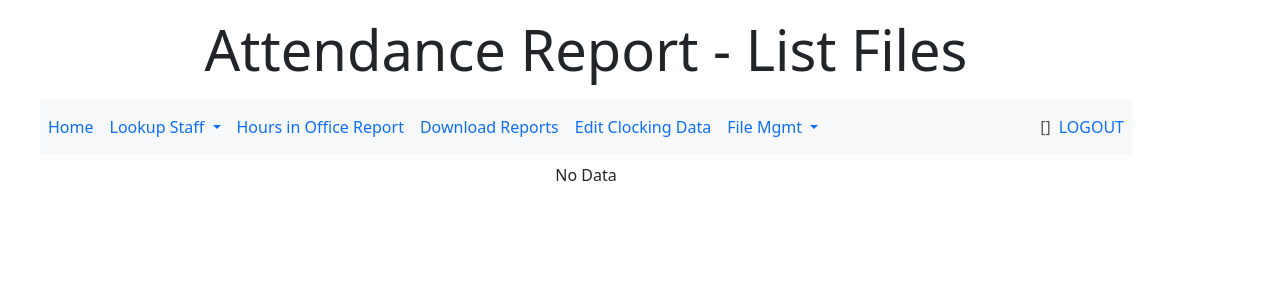
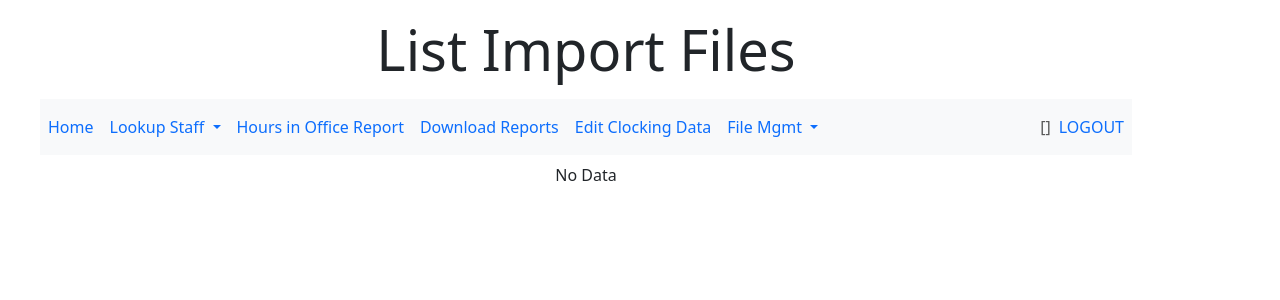
Before and after one commit to amathenge/attendance, a Flask app: template templates/listfiles.html in a window 1280 px wide. Shown: the top 300 px of the page. Run offline with Flask 3, Linux system fonts and the light colour scheme; the template is opened without the code that fills it, so the values that code supplies are empty; some libraries are stand-ins or nearby versions.

Commit message:
Minor Report Changes 16APR2025@22:05

```diff
--- a/app.py
+++ b/app.py
@@ -527,8 +527,12 @@ def exportdata(uid):
         cur.execute(sql, (uid,))
         staff = cur.fetchone()
         now = datetime.now().strftime('%d%b%Y').upper()
+        sql = 'insert into reportlist (staff) values (?)'
+        cur.execute(sql, (uid,))
+        db.commit()
+        placeholder = cur.lastrowid
         # should look for an exception here, but will just continue.
-        filename = f"Attendance_{staff['fullname']}_{now}" + ".csv"
+        filename = f"Attendance_{staff['fullname']}_{now}_{placeholder}" + ".csv"
         f = open(os.path.join(app.config['REPORT_FOLDER'],filename), 'w')
         for row in data:
             temp = datetime.strptime(row['att_date'],'%Y-%m-%d')
@@ -538,8 +542,8 @@ def exportdata(uid):
             f.write(output+'\n')
         f.close()
         message = f"Report written to file {filename}"
-        sql = 'insert into reportlist (staff, filedate, filename) values (?, ?, ?)'
-        cur.execute(sql, (staff['id'], now, filename))
+        sql = 'update reportlist set filedate = ?, filename = ? where id = ?'
+        cur.execute(sql, (now, filename, placeholder))
         db.commit()
     else:
         message = f"Unable to create report for staff id={uid}"
--- a/auth/auth.py
+++ b/auth/auth.py
@@ -6,7 +6,7 @@ from sendEmail import send_otp_email
 
 auth = Blueprint("auth", __name__, static_folder="static", template_folder="templates")
 
-DEBUGGING = True
+DEBUGGING = False
 
 @auth.route('/', methods=['GET', 'POST'])
 def login():
--- a/templates/listfiles.html
+++ b/templates/listfiles.html
@@ -7,7 +7,7 @@
     <script src="https://kit.fontawesome.com/f74df82d77.js" crossorigin="anonymous"></script>
 {% endblock %}
 
-{% block heading %}Attendance Report - List Files{% endblock %}
+{% block heading %}List Import Files{% endblock %}
 
 {% set user = session['user'] %}
 
```
